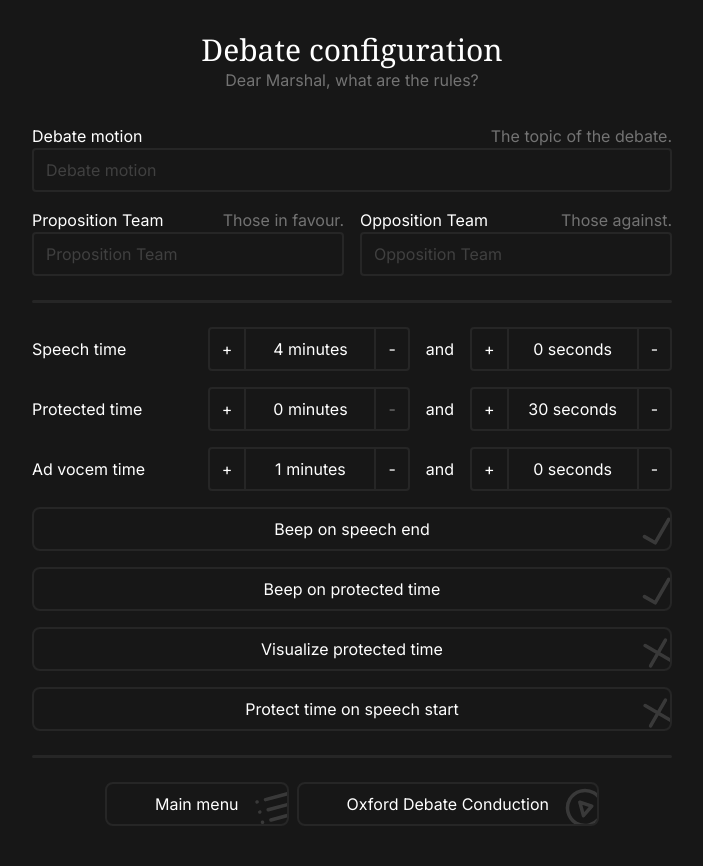
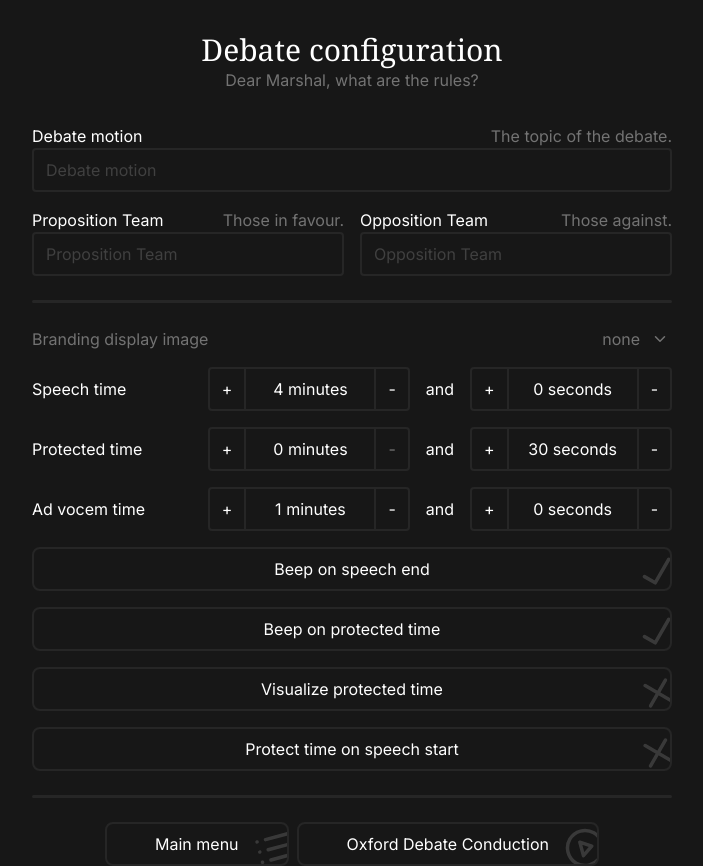
Before and after one commit to debatecore/debate-tools, a Next.js app: page /oxford-debate/setup in a window 1280 px wide. Shown: the whole page, without its empty margins (288-991 px from the left). Before the commit the page ends 826 px from the top, so only its background shows below. Built offline with nearby package versions, Linux system fonts and the light colour scheme.

Commit message:
branding display image selector & musketeer 32x32

```diff
--- a/src/app/oxford-debate/setup/page.tsx
+++ b/src/app/oxford-debate/setup/page.tsx
@@ -1,6 +1,7 @@
 "use client";
 import { DebateConfStringsPanel } from "@/components/DebateConfStringsPanel";
 import { GenericButton } from "@/components/GenericButton";
+import { GenericSelect } from "@/components/GenericSelect";
 import { LinkButton } from "@/components/LinkButton";
 import { TimeInput } from "@/components/TimeInput";
 import { IconCheck } from "@/components/icons/Check";
@@ -9,6 +10,7 @@ import { IconPlayCircle } from "@/components/icons/PlayCircle";
 import { IconX } from "@/components/icons/X";
 import { DebateContext } from "@/contexts/DebateContext";
 import { useLang } from "@/lib/useLang";
+import { displayImageTypeArray } from "@/types/debate";
 import { useContext } from "react";
 
 export default function OxfordDebateSetup() {
@@ -24,7 +26,32 @@ export default function OxfordDebateSetup() {
       </p>
       <div className="max-w-2xl mx-auto mt-8 flex flex-col gap-4 px-4">
         <DebateConfStringsPanel />
+        {/* <hr className="border-b-2 rounded border-neutral-800 my-2" />
+        <GenericSelect
+          text="Debate ruleset preset"
+          value={"Custom"}
+          options={[
+            {
+              value: "Custom",
+              exec: () => {},
+            },
+          ]}
+        /> */}
         <hr className="border-b-2 rounded border-neutral-800 my-2" />
+        <GenericSelect
+          text="Branding display image"
+          value={debateContext.conf.displayImage1}
+          options={displayImageTypeArray.map((el) => {
+            return {
+              value: el,
+              exec: () =>
+                debateContext.setConf({
+                  ...debateContext.conf,
+                  displayImage1: el,
+                }),
+            };
+          })}
+        />
         <div className="flex flex-row justify-between items-center">
           <p>{useLang("speechTime")}</p>
           <TimeInput
--- a/src/types/debate.ts
+++ b/src/types/debate.ts
@@ -1,3 +1,8 @@
+const displayImageTypeArray = ["none", "Musketeers of Words"] as const;
+export { displayImageTypeArray };
+
+type displayImageType = (typeof displayImageTypeArray)[number];
+
 type debateConf = {
   motion: string;
   proTeam: string;
@@ -9,8 +14,9 @@ type debateConf = {
   beepOnSpeechEnd: boolean;
   beepProtectedTime: boolean;
   visualizeProtectedTimes: boolean;
+  displayImage1: displayImageType;
 };
-export type { debateConf };
+export type { debateConf, displayImageType };
 
 const defaultDebateConf: debateConf = {
   motion: "",
@@ -23,5 +29,6 @@ const defaultDebateConf: debateConf = {
   beepOnSpeechEnd: true,
   beepProtectedTime: true,
   visualizeProtectedTimes: false,
+  displayImage1: "none",
 };
 export { defaultDebateConf };
```
Also changed, not shown: public/displayimages/Musketeer.png (added).
